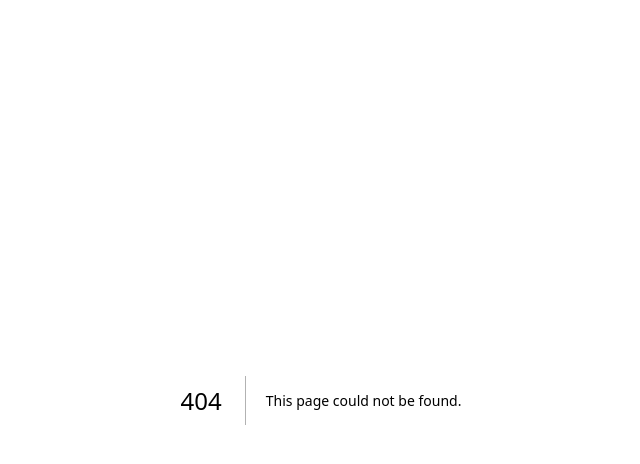
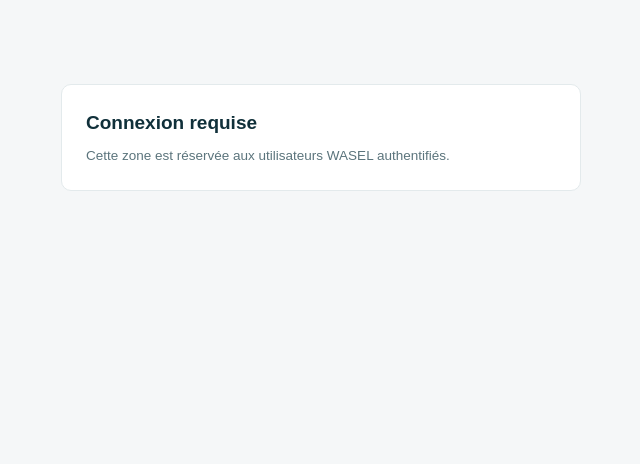
Before and after one commit to ainzasaka-cyber/wasel, a Next.js app: page /app in a window 1280 px wide. Before the commit this address had no page. Shown: the top 464 px of the page, without its empty margins (319-959 px from the left). Built offline with nearby package versions, Linux system fonts and the light colour scheme; no server answers.

Commit message:
feat: add protected console entry point

```diff
--- /dev/null
+++ b/src/app/app/page.tsx
@@ -0,0 +1,9 @@
+import { getCurrentUser } from "@/modules/auth/current-user";
+
+export default async function DashboardPage() {
+  const user = await getCurrentUser();
+  if (!user) {
+    return <main className="min-h-screen bg-canvas p-5 text-text"><section className="mx-auto mt-16 max-w-[520px] rounded-[10px] border border-line bg-paper p-6"><h1 className="text-[19px] font-semibold">Connexion requise</h1><p className="mt-2 text-[13.5px] text-muted">Cette zone est réservée aux utilisateurs WASEL authentifiés.</p></section></main>;
+  }
+  return <main className="min-h-screen bg-canvas p-5 text-text"><section className="mx-auto max-w-[1100px]"><p className="text-[10.5px] font-semibold uppercase tracking-[0.09em] text-faint">WASEL · console</p><h1 className="mt-2 text-[19px] font-semibold">Bonjour, {user.fullName}</h1><p className="mt-2 text-[13.5px] text-muted">Votre espace opérationnel est prêt.</p></section></main>;
+}
```
